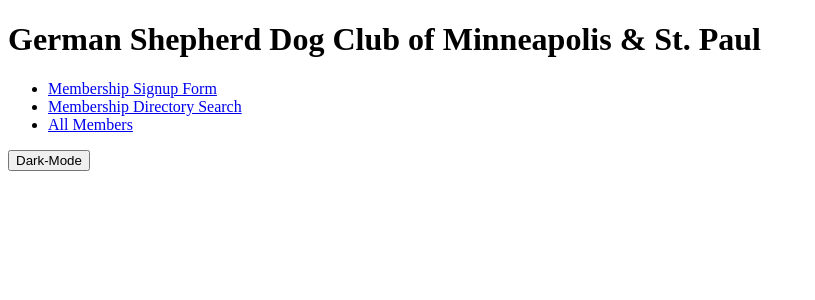
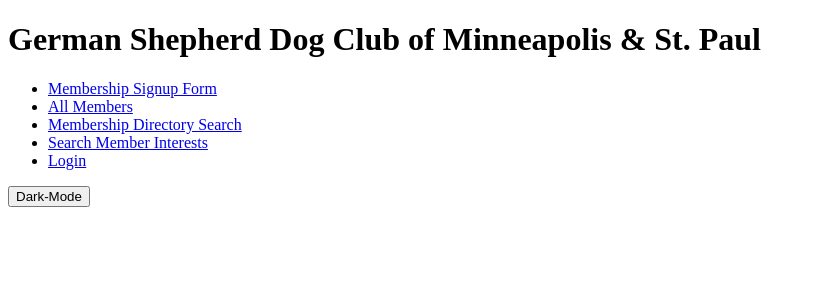
Before and after one commit to lauranewland/gsdc-webapp-flask, a Flask app: page / in a window 1280 px wide. Shown: the top 300 px of the page, without its empty margins (0-815 px from the left). Run offline with Flask 2, Linux system fonts and the light colour scheme.

Commit message:
added login link

```diff
--- a/templates/homepage.html
+++ b/templates/homepage.html
@@ -4,8 +4,10 @@
     <h1>German Shepherd Dog Club of Minneapolis & St. Paul</h1>
         <ul>
             <li><a href="/signup">Membership Signup Form</a></li>
+            <li><a href="/user">All Members</a></li>
             <li><a href="/search">Membership Directory Search</a></li>
-            <li><a href="/user">All Members</a></li>
+            <li><a href="/interest">Search Member Interests</a></li>
+            <li><a href="/login">Login</a></li>
         </ul>
 
 {% endblock %}
```
